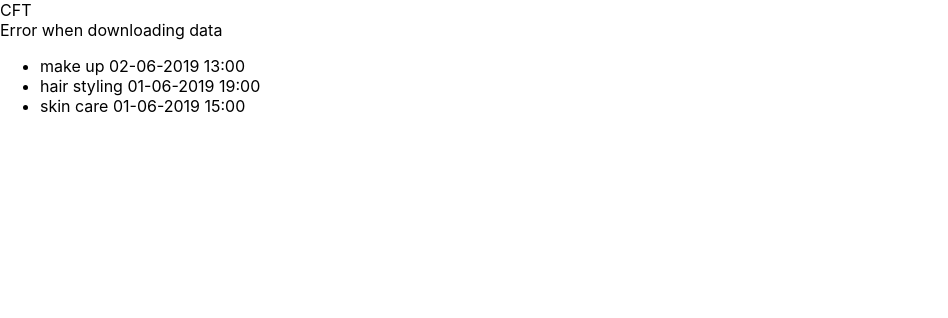
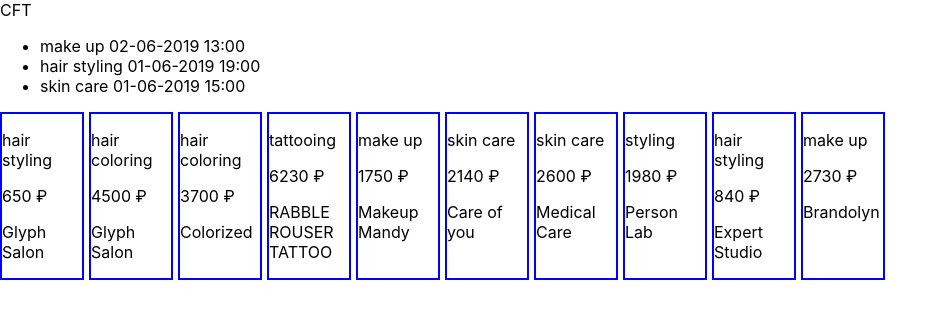
Before and after one commit to srgmkv/services-reservation, a React (Create React App) app: page / in a window 1280 px wide. Shown: the top 318 px of the page, without its empty margins (0-948 px from the left). Built offline with nearby package versions, Linux system fonts and the light colour scheme; no server answers.

Commit message:
add to github

```diff
--- a/src/components/App.js
+++ b/src/components/App.js
@@ -1,6 +1,6 @@
 import React from 'react';
-import {connect} from 'react-redux';
-
+import { connect } from 'react-redux';
+import ServicesBlock from './ServicesBlock';
 import List from './List';
 import { getCalendarData, getServiceListData } from '../state-controls/actions';
 
@@ -11,47 +11,25 @@
 	constructor() {
 		super();
 		this.state = {
-			dataIsLoaded: false,
-			endedWithError: false
+			dataIsLoaded: false
 		}
 	}
 
 	componentDidMount() {
 		this.props.getCalendarData();
 		this.props.getServiceListData();
+	}
 
-		(async () => {
-			try {
-				await fetch("https://jsonplaceholder.typicode.com/posts")
-					.then(resp => {
-						if (!resp.ok) {
-							throw new Error(`${resp.status} when downloading ${resp.url}`)
-						}
-					})
-				await fetch("https://jsonplaceholder.typicode.com/posts")
-					.then(resp => {
-						if (!resp.ok) {
-							throw new Error(`${resp.status} when downloading ${resp.url}`)
-						}
-					})
 
-				await this.setState({ dataIsLoaded: true })
-			} catch (e) {
-
-				console.log('e = ', e)
-				this.setState({ endedWithError: true })
-
-			}
-		})();
-	}
 
 	render() {
 		return (
 			<div className="App">
 				CFT
-        {this.state.endedWithError && <div>Error when downloading data</div>}
+
 				{this.state.dataIsLoaded && <div>Data is loaded</div>}
 				<List />
+				<ServicesBlock />
 				{/*<Form />*/}
 			</div>
 		);
@@ -59,12 +37,12 @@
 }
 
 function mapStateToProps(state) {
-  return {
+	return {
 		calendar: state.calendar,
 		serviceList: state.serviceList
-  };
+	};
 }
 export default connect(
-  mapStateToProps,
-  { getCalendarData, getServiceListData }
+	mapStateToProps,
+	{ getCalendarData, getServiceListData }
 )(App);
--- /dev/null
+++ b/src/components/ServicesBlock.js
@@ -0,0 +1,26 @@
+import React from 'react';
+import { connect } from 'react-redux';
+
+const mapStateToProps = state => {
+	return { serviceList: state.serviceList }
+};
+
+const ServicesBlock = ({ serviceList }) => {
+
+	return (
+		<div className="services-block">
+			{serviceList.map(el => (
+				<div className="service-item" key={Math.round(Math.random() * 1e8)}>
+					<p>{el.type}</p>
+					<p>{el.price} &#x20bd;</p>
+					<p>{el.company.name}</p>
+				</div>
+			))
+			}
+		</div>
+	)
+
+}
+
+
+export default connect(mapStateToProps)(ServicesBlock);
--- a/src/index.css
+++ b/src/index.css
@@ -6,3 +6,14 @@
   -webkit-font-smoothing: antialiased;
   -moz-osx-font-smoothing: grayscale;
 }
+
+.services-block {
+  display: flex;
+  flex-wrap: wrap;
+}
+
+.service-item {
+  border: 2px solid blue;
+  width: 80px;
+  margin-right: 5px;
+}
--- a/src/index.js
+++ b/src/index.js
@@ -1,6 +1,7 @@
 import React from 'react';
 import { render } from 'react-dom';
 import { Provider } from "react-redux";
+import './index.css'
 
 import './index.css';
 import App from './components/App';
```
